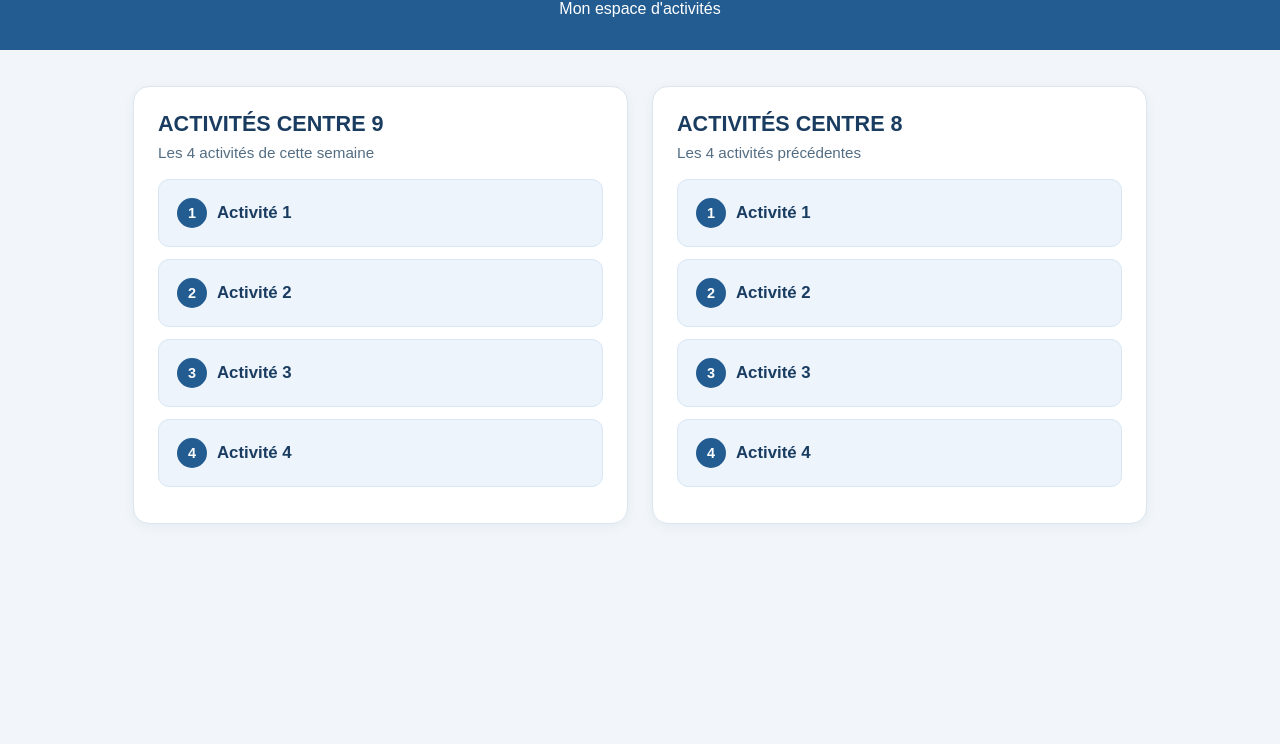
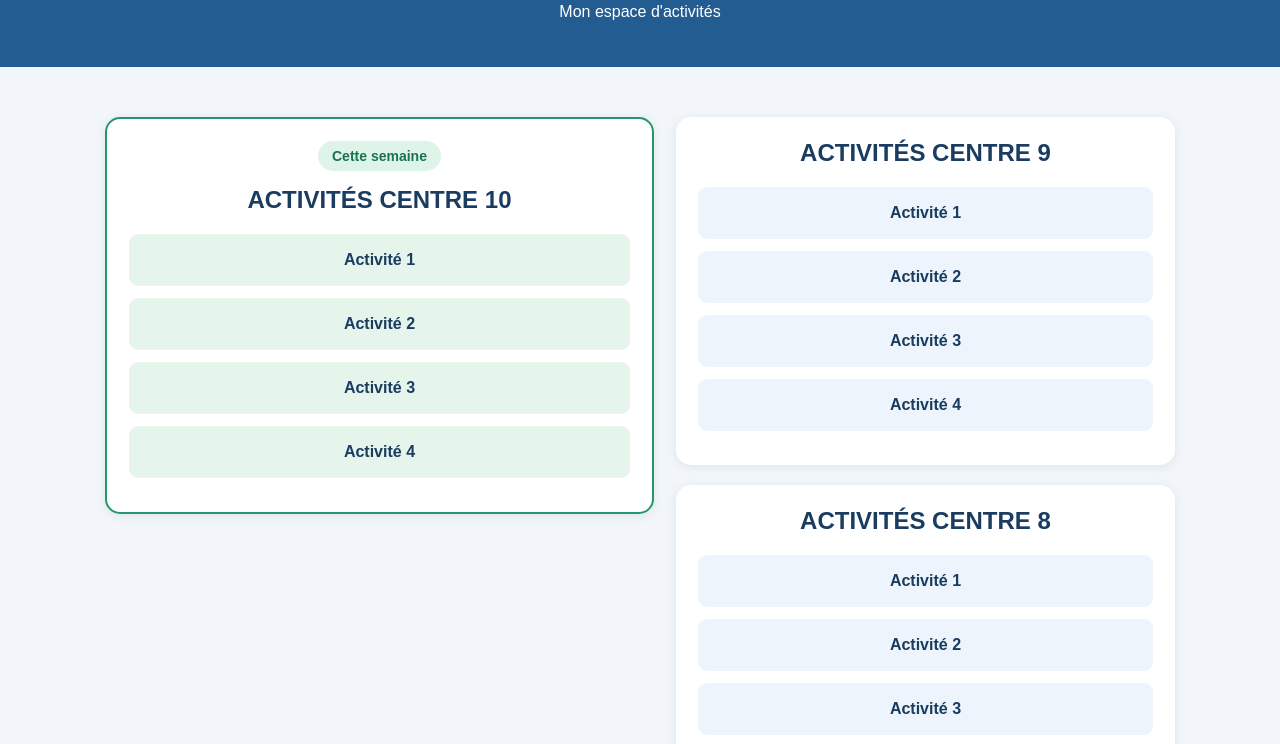
Before and after one commit to SandyR24/horizon, a plain HTML site: page index.html in a window 1280 px wide. Shown: the part 80-824 px from the top of the page. Before the commit the page ends 800 px from the top, so only its background shows below. Drawn offline with Linux system fonts and the light colour scheme.

Commit message:
Update title and restructure HTML layout

```diff
--- a/index.html
+++ b/index.html
@@ -1,49 +1,209 @@
+
 <!DOCTYPE html>
 <html lang="fr">
 <head>
   <meta charset="UTF-8">
   <meta name="viewport" content="width=device-width, initial-scale=1">
-  <meta name="theme-color" content="#235c91">
-  <title>HORIZON — Centres 9 et 8</title>
+  <title>HORIZON - Mes activités</title>
   <style>
-    :root {font-family: Arial, Helvetica, sans-serif; color:#193c60; background:#f2f6fa;}
-    * {box-sizing:border-box;}
-    body {margin:0;}
-    header {background:#235c91; color:white; text-align:center; padding:32px 16px;}
-    header h1 {margin:0 0 8px; font-size:2.2rem; letter-spacing:.08em;}
-    header p {margin:0; font-size:1rem;}
-    main {max-width:1050px; margin:36px auto; padding:0 18px 40px;}
-    .centres {display:grid; grid-template-columns:repeat(2,minmax(0,1fr)); gap:24px;}
-    section {background:#fff; border:1px solid #dce6ee; border-radius:16px; padding:24px; box-shadow:0 3px 12px rgba(25,60,96,.06);}
-    section h2 {font-size:1.35rem; margin:0 0 7px;}
-    .subtitle {color:#536d83; margin:0 0 18px; font-size:.95rem;}
-    .activity {display:block; padding:18px; margin:12px 0; border-radius:11px; background:#edf4fb; border:1px solid #d9e7f4; color:#193c60; font-size:1.05rem; font-weight:700; text-decoration:none; transition:background .15s;}
-    .activity:hover,.activity:focus-visible {background:#d8e9f8; outline:2px solid #235c91; outline-offset:2px;}
-    .number {display:inline-flex; justify-content:center; align-items:center; width:30px; height:30px; border-radius:50%; background:#235c91; color:#fff; margin-right:10px; font-size:.9rem;}
-    @media(max-width:650px){main{margin-top:20px}.centres{grid-template-columns:1fr; gap:18px}section{padding:18px}}
+    * { box-sizing: border-box; }
+
+    body {
+      font-family: Arial, sans-serif;
+      background: #f2f6fa;
+      margin: 0;
+      color: #193c60;
+    }
+
+    header {
+      background: #235c91;
+      color: white;
+      text-align: center;
+      padding: 30px 15px;
+    }
+
+    header h1 { margin: 0 0 8px; }
+
+    main {
+      max-width: 1100px;
+      margin: 35px auto;
+      padding: 15px;
+    }
+
+    .centres {
+      display: grid;
+      grid-template-columns: 1.1fr 1fr;
+      gap: 22px;
+      align-items: start;
+    }
+
+    .anciens {
+      display: grid;
+      gap: 20px;
+    }
+
+    .centre {
+      background: white;
+      border-radius: 15px;
+      padding: 22px;
+      box-shadow: 0 2px 10px #dce3ea;
+    }
+
+    .centre h2 {
+      margin-top: 0;
+      text-align: center;
+    }
+
+    .nouveau {
+      border: 2px solid #26966f;
+    }
+
+    .badge {
+      display: block;
+      width: fit-content;
+      margin: 0 auto 15px;
+      padding: 7px 14px;
+      background: #dff4e9;
+      color: #18734e;
+      border-radius: 20px;
+      font-weight: bold;
+      font-size: 14px;
+    }
+
+    .activite {
+      display: block;
+      padding: 17px;
+      margin: 12px 0;
+      background: #edf4fb;
+      color: #193c60;
+      text-decoration: none;
+      border-radius: 9px;
+      font-weight: bold;
+      text-align: center;
+    }
+
+    .activite:hover,
+    .activite:focus {
+      background: #d5e8fa;
+      outline: 2px solid #235c91;
+    }
+
+    .nouveau .activite {
+      background: #e5f5ec;
+    }
+
+    .nouveau .activite:hover,
+    .nouveau .activite:focus {
+      background: #c9ead8;
+    }
+
+    @media (max-width: 700px) {
+      .centres {
+        grid-template-columns: 1fr;
+      }
+    }
   </style>
 </head>
 <body>
-  <header><h1>HORIZON</h1><p>Mon espace d'activités</p></header>
-  <main>
-    <div class="centres">
-      <section aria-labelledby="centre9">
-        <h2 id="centre9">ACTIVITÉS CENTRE 9</h2>
-        <p class="subtitle">Les 4 activités de cette semaine</p>
-        <a class="activity" href="https://wordwall.net/play/62538/140/860?wwmethod=link" target="_blank" rel="noopener noreferrer"><span class="number">1</span>Activité 1</a>
-        <a class="activity" href="https://wordwall.net/play/37264/436/479?wwmethod=link" target="_blank" rel="noopener noreferrer"><span class="number">2</span>Activité 2</a>
-        <a class="activity" href="https://wordwall.net/play/37280/559/699?wwmethod=link" target="_blank" rel="noopener noreferrer"><span class="number">3</span>Activité 3</a>
-        <a class="activity" href="https://wordwall.net/play/63742/679/868?wwmethod=link" target="_blank" rel="noopener noreferrer"><span class="number">4</span>Activité 4</a>
+
+<header>
+  <h1>HORIZON</h1>
+  <p>Mon espace d'activités</p>
+</header>
+
+<main>
+  <div class="centres">
+
+    <section class="centre nouveau">
+      <span class="badge">Cette semaine</span>
+      <h2>ACTIVITÉS CENTRE 10</h2>
+
+      <a class="activite"
+         href="https://wordwall.net/play/72519/084/921?wwmethod=link"
+         target="_blank" rel="noopener noreferrer">
+        Activité 1
+      </a>
+
+      <a class="activite"
+         href="https://wordwall.net/play/106739/960/664?wwmethod=link"
+         target="_blank" rel="noopener noreferrer">
+        Activité 2
+      </a>
+
+      <a class="activite"
+         href="https://wordwall.net/play/68965/314/269?wwmethod=link"
+         target="_blank" rel="noopener noreferrer">
+        Activité 3
+      </a>
+
+      <a class="activite"
+         href="https://wordwall.net/play/37265/370/619?wwmethod=link"
+         target="_blank" rel="noopener noreferrer">
+        Activité 4
+      </a>
+    </section>
+
+    <div class="anciens">
+
+      <section class="centre">
+        <h2>ACTIVITÉS CENTRE 9</h2>
+
+        <a class="activite"
+           href="https://wordwall.net/play/62538/140/860?wwmethod=link"
+           target="_blank" rel="noopener noreferrer">
+          Activité 1
+        </a>
+
+        <a class="activite"
+           href="https://wordwall.net/play/37264/436/479?wwmethod=link"
+           target="_blank" rel="noopener noreferrer">
+          Activité 2
+        </a>
+
+        <a class="activite"
+           href="https://wordwall.net/play/37280/559/699?wwmethod=link"
+           target="_blank" rel="noopener noreferrer">
+          Activité 3
+        </a>
+
+        <a class="activite"
+           href="https://wordwall.net/play/63742/679/868?wwmethod=link"
+           target="_blank" rel="noopener noreferrer">
+          Activité 4
+        </a>
       </section>
-      <section aria-labelledby="centre8">
-        <h2 id="centre8">ACTIVITÉS CENTRE 8</h2>
-        <p class="subtitle">Les 4 activités précédentes</p>
-        <a class="activity" href="https://wordwall.net/play/67404/373/303?wwmethod=link" target="_blank" rel="noopener noreferrer"><span class="number">1</span>Activité 1</a>
-        <a class="activity" href="https://wordwall.net/play/62537/871/684?wwmethod=link" target="_blank" rel="noopener noreferrer"><span class="number">2</span>Activité 2</a>
-        <a class="activity" href="https://wordwall.net/play/116623/885/161?wwmethod=link" target="_blank" rel="noopener noreferrer"><span class="number">3</span>Activité 3</a>
-        <a class="activity" href="https://wordwall.net/play/116623/779/941?wwmethod=link" target="_blank" rel="noopener noreferrer"><span class="number">4</span>Activité 4</a>
+
+      <section class="centre">
+        <h2>ACTIVITÉS CENTRE 8</h2>
+
+        <a class="activite"
+           href="https://wordwall.net/play/67404/373/303?wwmethod=link"
+           target="_blank" rel="noopener noreferrer">
+          Activité 1
+        </a>
+
+        <a class="activite"
+           href="https://wordwall.net/play/62537/871/684?wwmethod=link"
+           target="_blank" rel="noopener noreferrer">
+          Activité 2
+        </a>
+
+        <a class="activite"
+           href="https://wordwall.net/play/116623/885/161?wwmethod=link"
+           target="_blank" rel="noopener noreferrer">
+          Activité 3
+        </a>
+
+        <a class="activite"
+           href="https://wordwall.net/play/116623/779/941?wwmethod=link"
+           target="_blank" rel="noopener noreferrer">
+          Activité 4
+        </a>
       </section>
+
     </div>
-  </main>
+  </div>
+</main>
+
 </body>
 </html>
```
